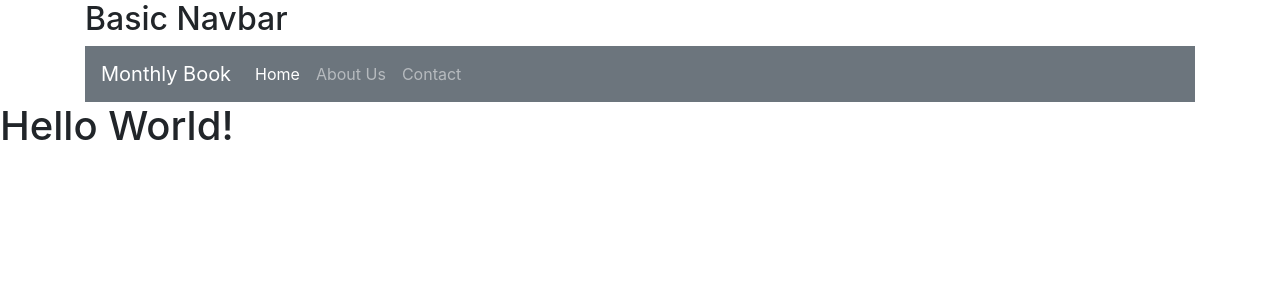
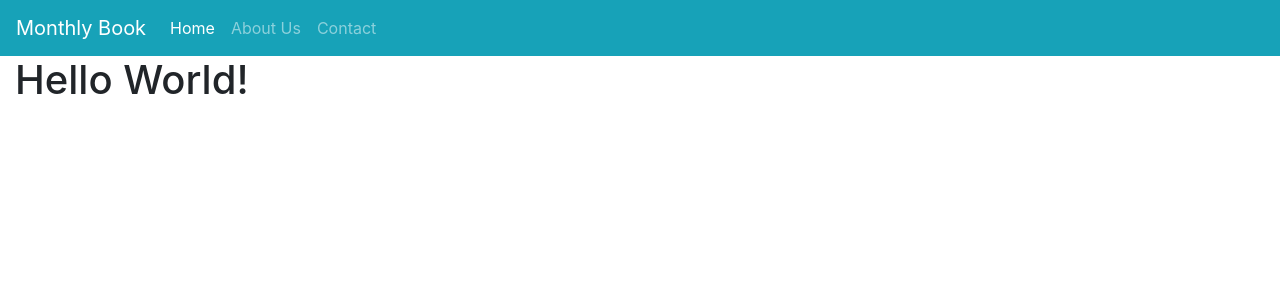
Before and after one commit to c0d3sh3lf/monthly_book, a Django app: page / in a window 1280 px wide. Shown: the top 300 px of the page. Run offline with Django 3.2, Linux system fonts and the light colour scheme; some libraries are stand-ins or nearby versions.

Commit message:
updated base.html and index.html

```diff
--- a/monthly_book/mbook/templates/base.html
+++ b/monthly_book/mbook/templates/base.html
@@ -5,7 +5,7 @@
     <meta charset="utf-8" />
     <meta
       name="viewport"
-      content="width = device-width, initial-scale = 1, shrink-to-fit = no"
+      content="width = device-width, initial-scale = 1, shrink-to-fit = yes"
     />
     <link
       rel="stylesheet"
@@ -15,9 +15,7 @@
     />
   </head>
   <body>
-    <div class="container">
-      <h2>Basic Navbar</h2>
-      <nav class="navbar navbar-expand-sm navbar-dark bg-secondary">
+      <nav class="navbar navbar-expand-sm navbar-dark bg-info">
         <a class="navbar-brand" href="#">Monthly Book</a>
         <button
           class="navbar-toggler"
@@ -48,8 +46,10 @@
           </ul>
         </div>
       </nav>
-    </div>
-    {% block body %} {% endblock %}
+      <div class="container-fluid">
+        {% block body %} {% endblock %}
+      </div>
+
     <!-- jQuery library -->
     <script
       src="https://code.jquery.com/jquery-3.2.1.slim.min.js"
```
Also changed, not shown: monthly_book/mbook/templates/index.html (line endings or trailing spaces).
